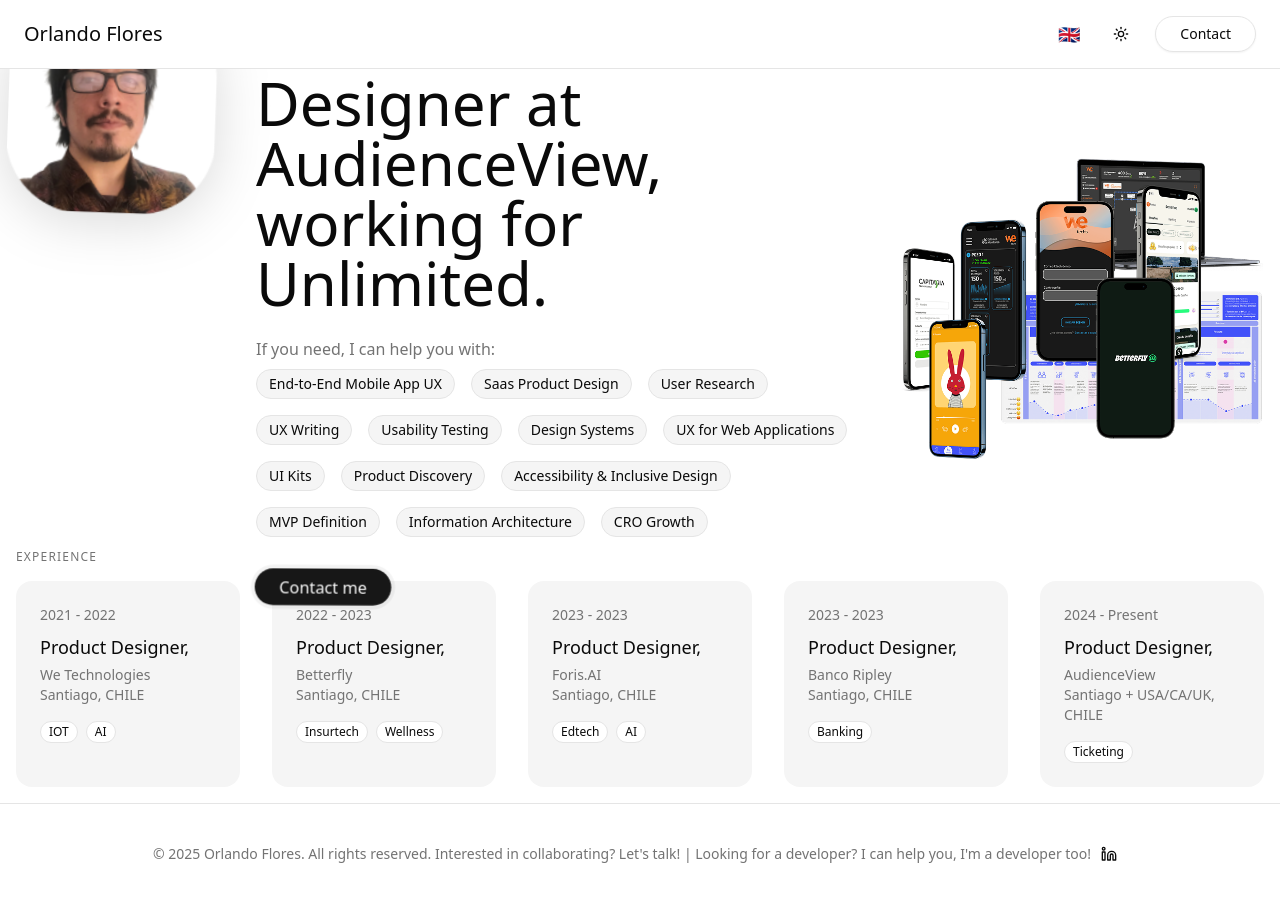
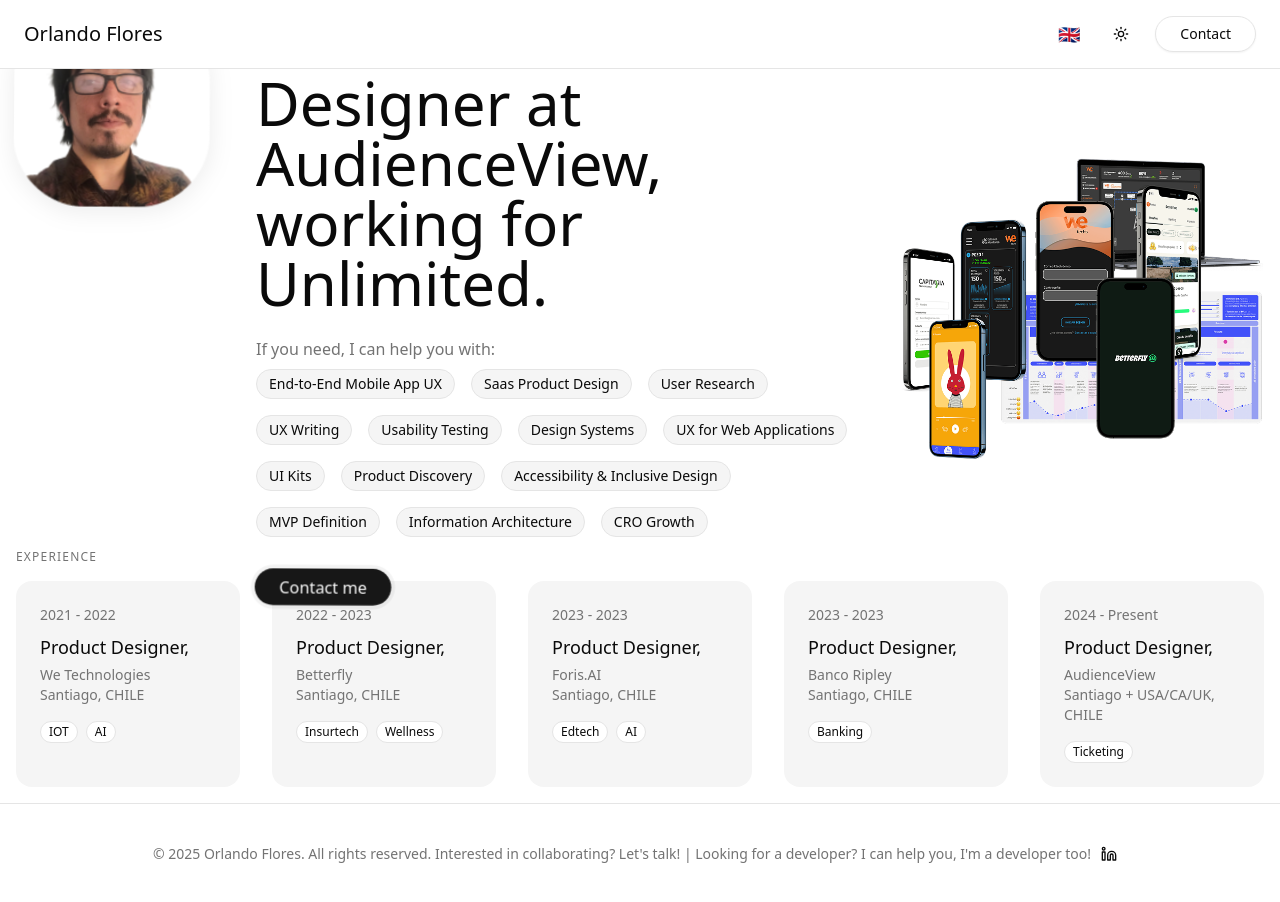
Before and after one commit to orlandoflowers/orlandoflores, a React (Vite) app: page / in a window 1280 px wide. In both pictures the pointer is over the element 112 px from the left and 109 px from the top of the page. Built offline with nearby package versions, Linux system fonts and the light colour scheme.

Commit message:
Make profile image hover animation more subtle

```diff
--- a/src/styles/superellipse.css
+++ b/src/styles/superellipse.css
@@ -56,32 +56,32 @@
 
 /* Profile image hover animation */
 .profile-image-container {
-  transition: all 0.4s cubic-bezier(0.25, 0.46, 0.45, 0.94);
+  transition: all 0.3s cubic-bezier(0.25, 0.46, 0.45, 0.94);
   transform-origin: center;
   cursor: pointer;
 }
 
 .profile-image-container:hover {
-  transform: scale(1.08) rotate(2deg);
+  transform: scale(1.02) rotate(0.5deg);
 }
 
 .profile-image-container:hover .profile-image {
-  transform: scale(1.02) rotate(-1deg);
+  transform: scale(1.01) rotate(-0.3deg);
 }
 
 .profile-image {
-  transition: all 0.4s cubic-bezier(0.25, 0.46, 0.45, 0.94);
+  transition: all 0.3s cubic-bezier(0.25, 0.46, 0.45, 0.94);
   transform-origin: center;
 }
 
 /* Add a subtle shadow on hover */
 .profile-image-container:hover {
-  transform: scale(1.08) rotate(2deg);
-  filter: drop-shadow(0 8px 25px rgba(0, 0, 0, 0.15));
+  transform: scale(1.02) rotate(0.5deg);
+  filter: drop-shadow(0 4px 12px rgba(0, 0, 0, 0.08));
 }
 
 .dark .profile-image-container:hover {
-  filter: drop-shadow(0 8px 25px rgba(0, 0, 0, 0.3));
+  filter: drop-shadow(0 4px 12px rgba(0, 0, 0, 0.15));
 }
 
 /* Subtle pulsating button animation */
```
